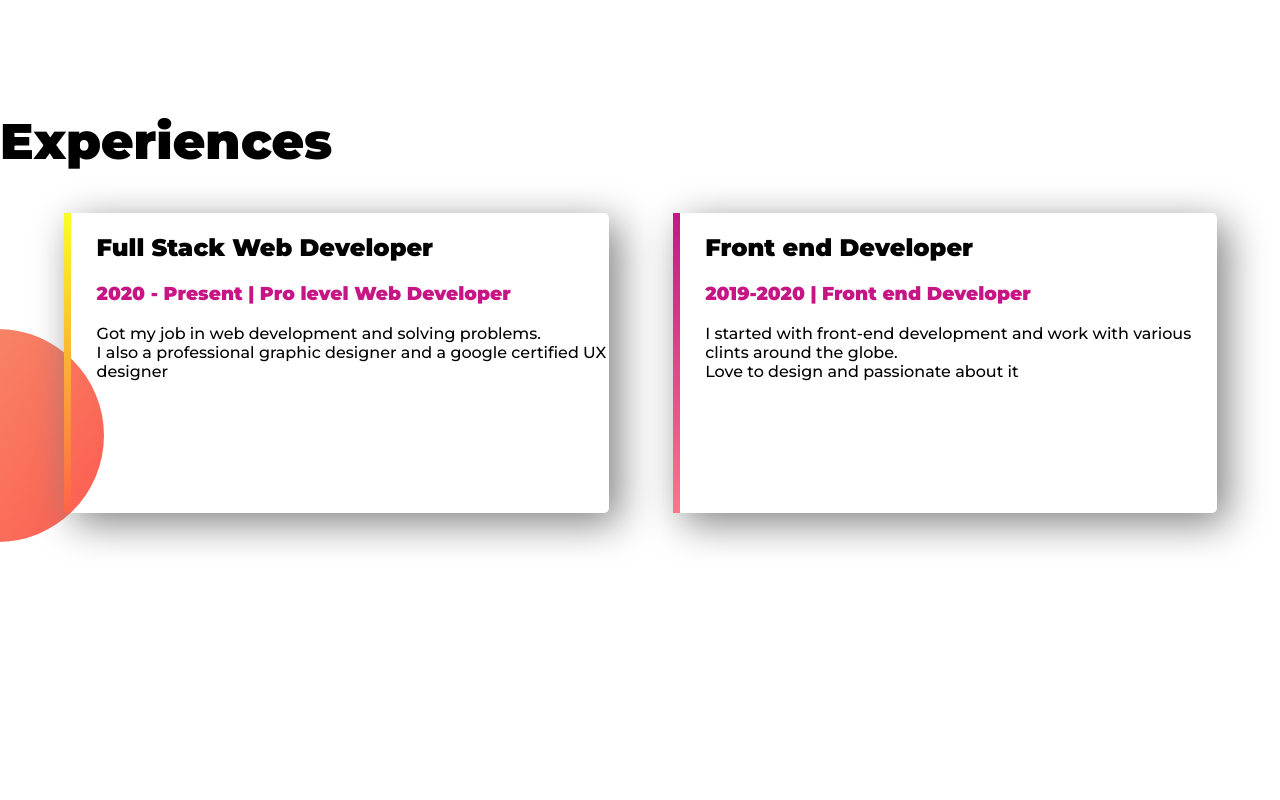
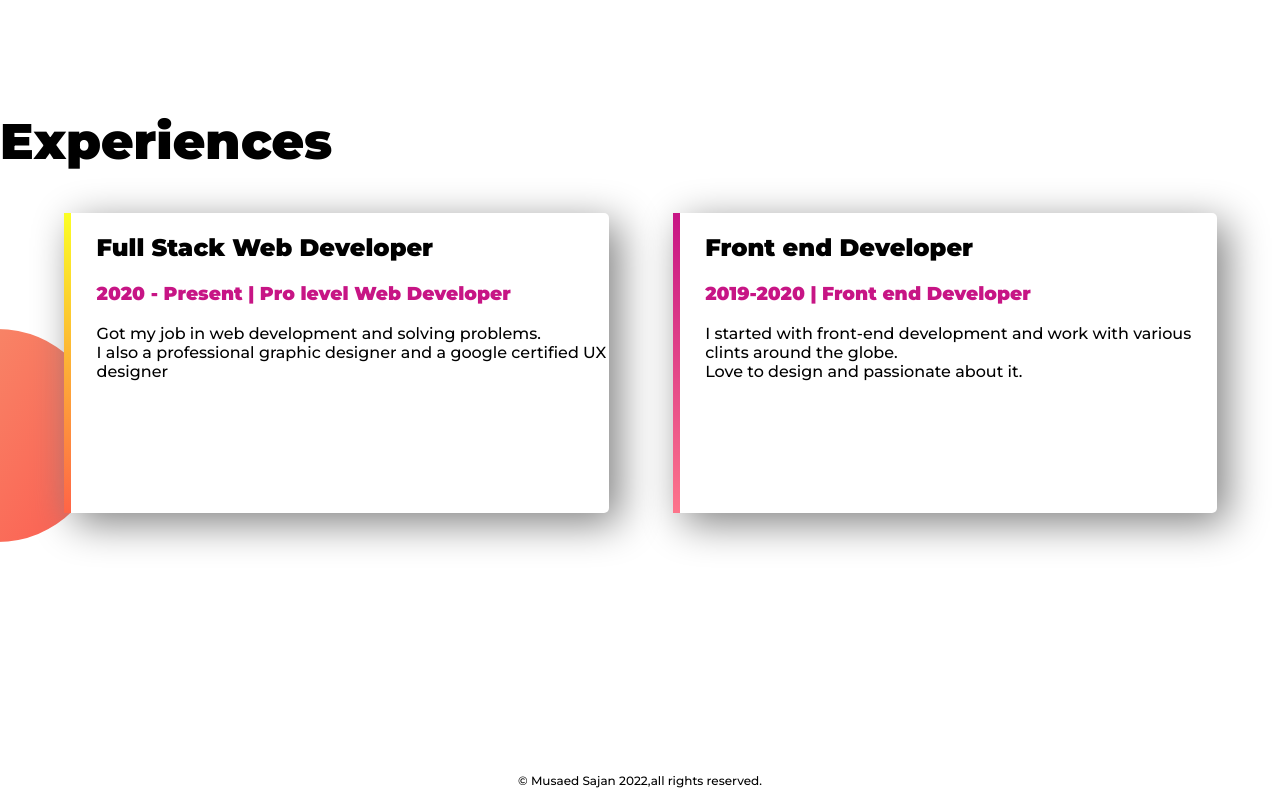
Before and after one commit to MusaedSajan/Web-Portfolio, a plain HTML site: page index.html in a window 1280 px wide. Shown: the part 1231-2031 px from the top of the page. Before the commit the page ends 1992 px from the top, so only its background shows below. Drawn offline with Linux system fonts and the light colour scheme.

Commit message:
Final Website Added

```diff
--- a/index.html
+++ b/index.html
@@ -73,9 +73,12 @@
         <div id="Baby-Dev" class="half-width single-experiance">
             <h2> Front end Developer</h2>
             <h3 class="purple-highlight">2019-2020 | Front end Developer</h3>
-            <p> I started with front-end development and work with various clints around the globe. <br> Love to design and passionate about it </p>
+            <p> I started with front-end development and work with various clints around the globe. <br> Love to design and passionate about it. </p>
         </div>
 
     </section>
+    <footer>
+        <p> © Musaed Sajan 2022,all rights reserved.  </p>
+    </footer>
 </body>
 </html>
--- a/style.css
+++ b/style.css
@@ -51,6 +51,7 @@ section{
     box-shadow: 10px 10px 40px gray;
     border-radius: 5px;
     height: 60%;
+    background-color: white;
 }
 .third-part{
     background-image: url("images/exp-bg.png");
@@ -68,3 +69,7 @@ section{
     border-image: linear-gradient(180deg,mediumvioletred,rgb(253, 117, 139));
     border-image-slice: 1;
 }
+footer p{
+    text-align: center;
+    font-size: 12px;
+}
```
